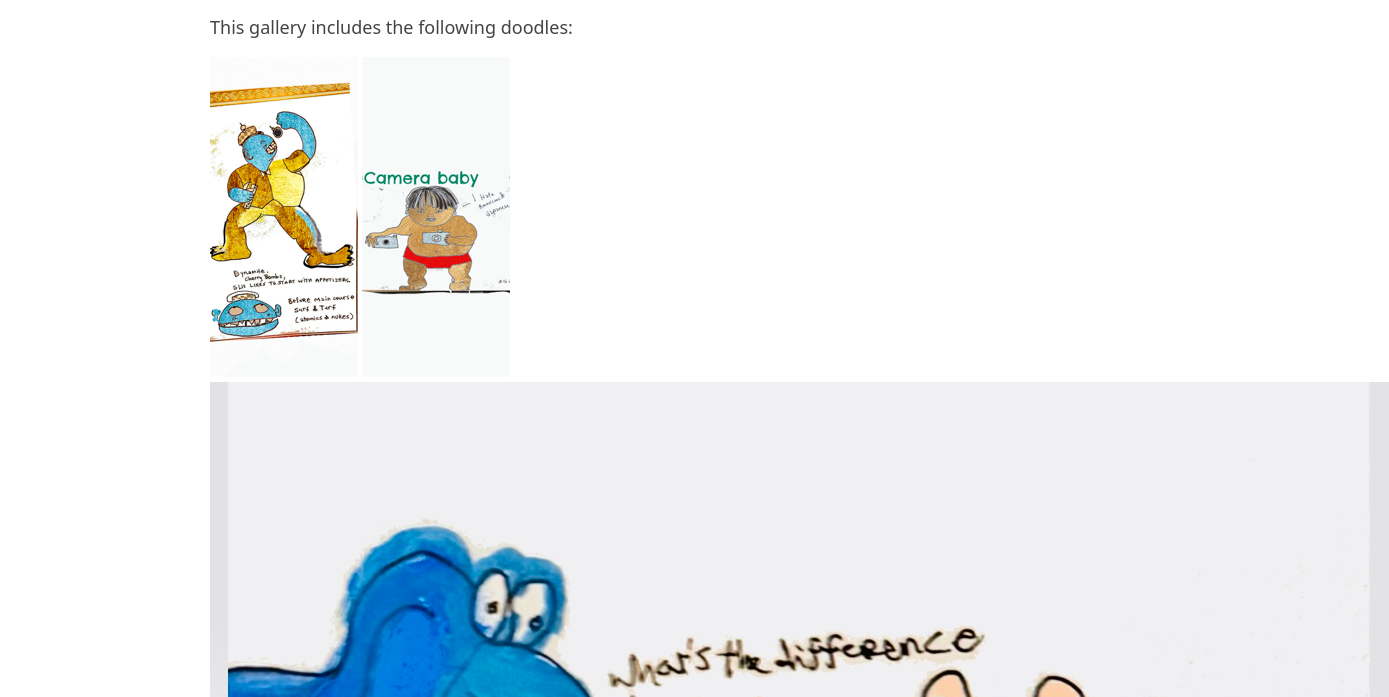
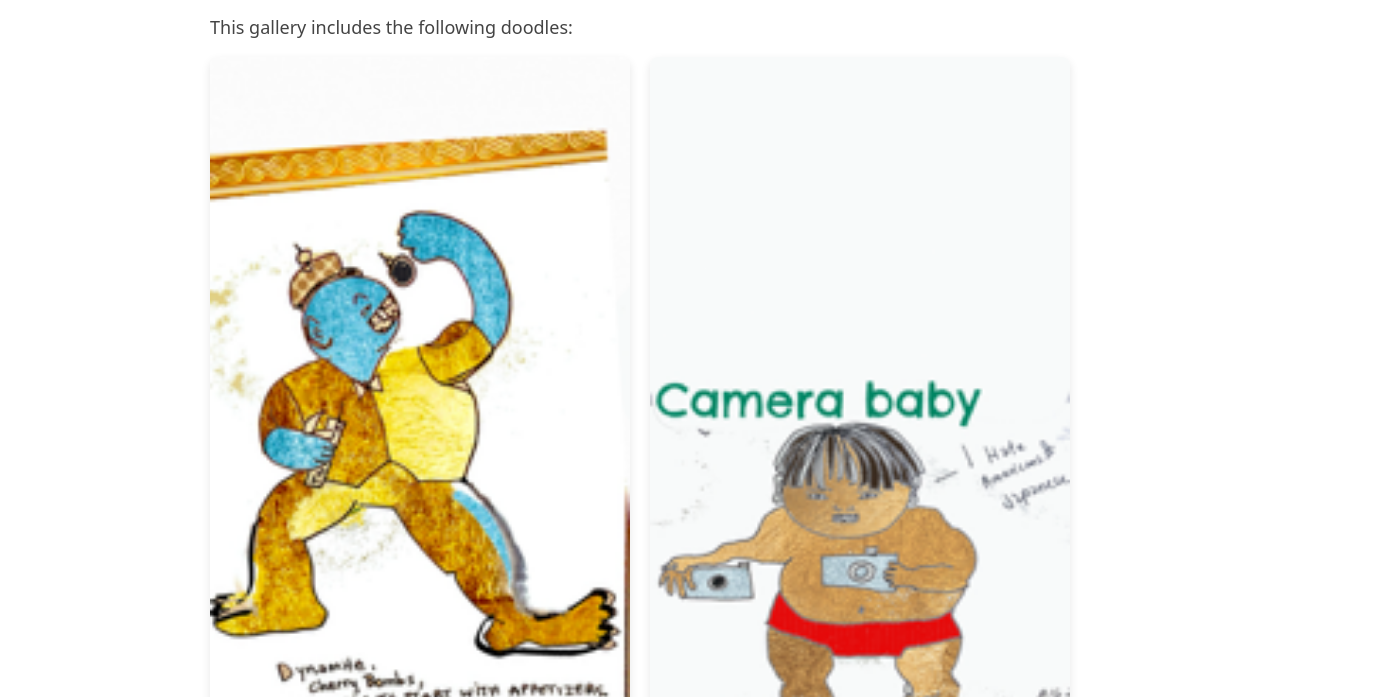
Before and after one commit to sumwin23/spamcasts-site, a plain HTML site: page pages/doodle-vault-a.html in a window 1280 px wide. Shown: the part 103-800 px from the top of the page, 1389 px wide, since content can reach past the window. Drawn offline with Linux system fonts and the light colour scheme.

Commit message:
Update doors.cssAdd gallery layout styles for Doodle Vault

```diff
--- a/assets/doors.css
+++ b/assets/doors.css
@@ -106,3 +106,16 @@ body.hall {
   transition: opacity .28s ease;
 }
 .flash.on { opacity: 1; }
+
+/* Gallery layout for doodle images */
+.gallery {
+  display: grid;
+  grid-template-columns: repeat(auto-fill, minmax(280px, 1fr));
+  gap: 20px;
+}
+.gallery img {
+  width: 100%;
+  height: auto;
+  border-radius: 8px;
+  box-shadow: 0 4px 10px rgba(0,0,0,0.1);
+}
```
